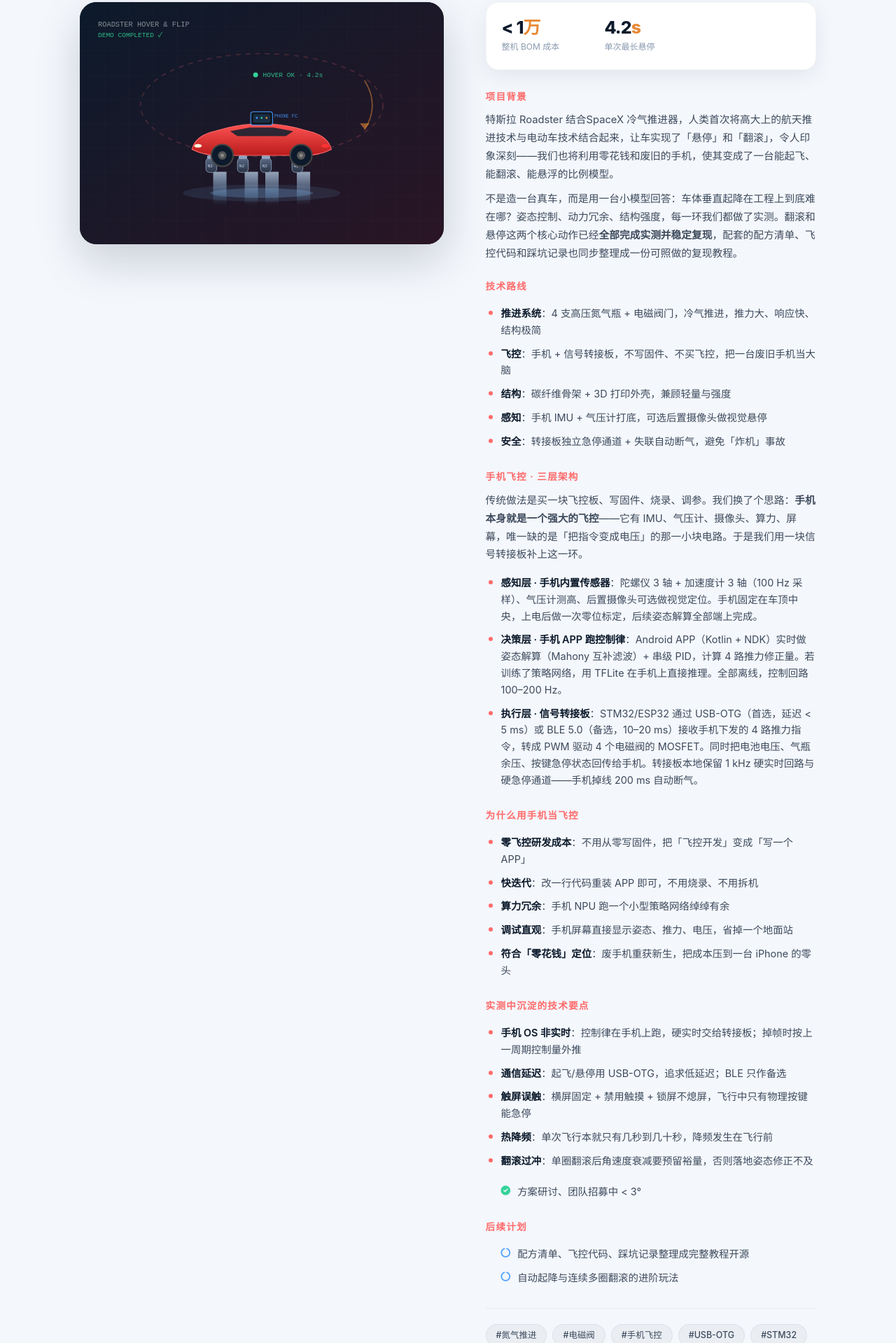
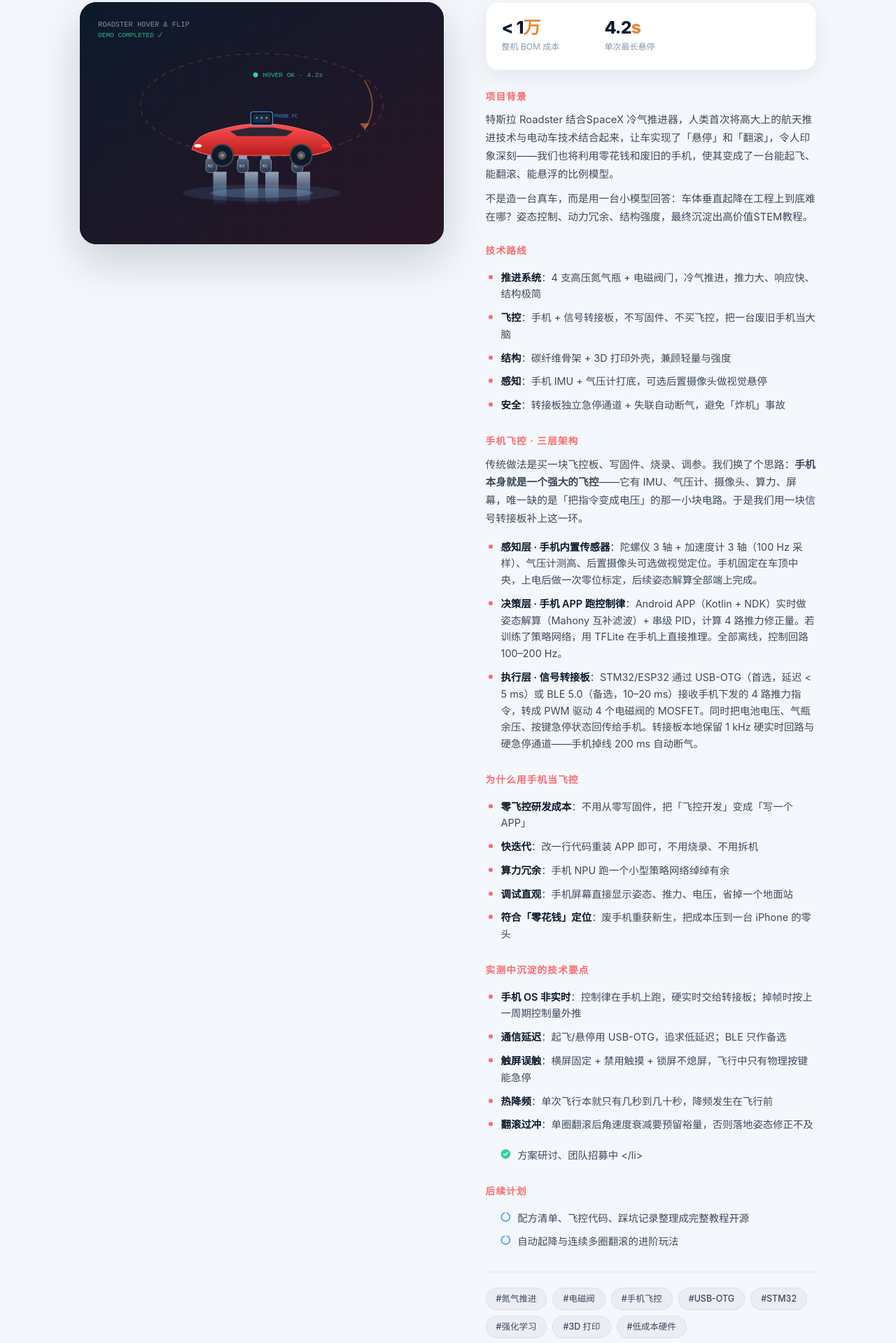
Before and after one commit to EmbodiedAI-Group/WALL-E-Workshop, a plain HTML site: page project-2.html in a window 1280 px wide. Shown: the part 728-2647 px from the top of the page at 70% size. Drawn offline with Linux system fonts and the light colour scheme.

Commit message:
Update project-2.html

```diff
--- a/project-2.html
+++ b/project-2.html
@@ -196,7 +196,7 @@ img{max-width:100%;display:block}
 
 <h4>项目背景</h4>
 <p>特斯拉 Roadster 结合SpaceX 冷气推进器，人类首次将高大上的航天推进技术与电动车技术结合起来，让车实现了「悬停」和「翻滚」，令人印象深刻——我们也将利用零花钱和废旧的手机，使其变成了一台能起飞、能翻滚、能悬浮的比例模型。</p>
-<p>不是造一台真车，而是用一台小模型回答：车体垂直起降在工程上到底难在哪？姿态控制、动力冗余、结构强度，每一环我们都做了实测。翻滚和悬停这两个核心动作已经<strong>全部完成实测并稳定复现</strong>，配套的配方清单、飞控代码和踩坑记录也同步整理成一份可照做的复现教程。</p>
+<p>不是造一台真车，而是用一台小模型回答：车体垂直起降在工程上到底难在哪？姿态控制、动力冗余、结构强度，最终沉淀出高价值STEM教程。</p>
 
 <h4>技术路线</h4>
 <ul>
@@ -234,7 +234,7 @@ img{max-width:100%;display:block}
 </ul>
 
 <ul class="progress">
-<li class="done"><i class="fas fa-circle-check"></i> 方案研讨、团队招募中 &lt; 3°</li>
+<li class="done"><i class="fas fa-circle-check"></i> 方案研讨、团队招募中 &lt;/li>
 </ul>
 
 <h4>后续计划</h4>
```
